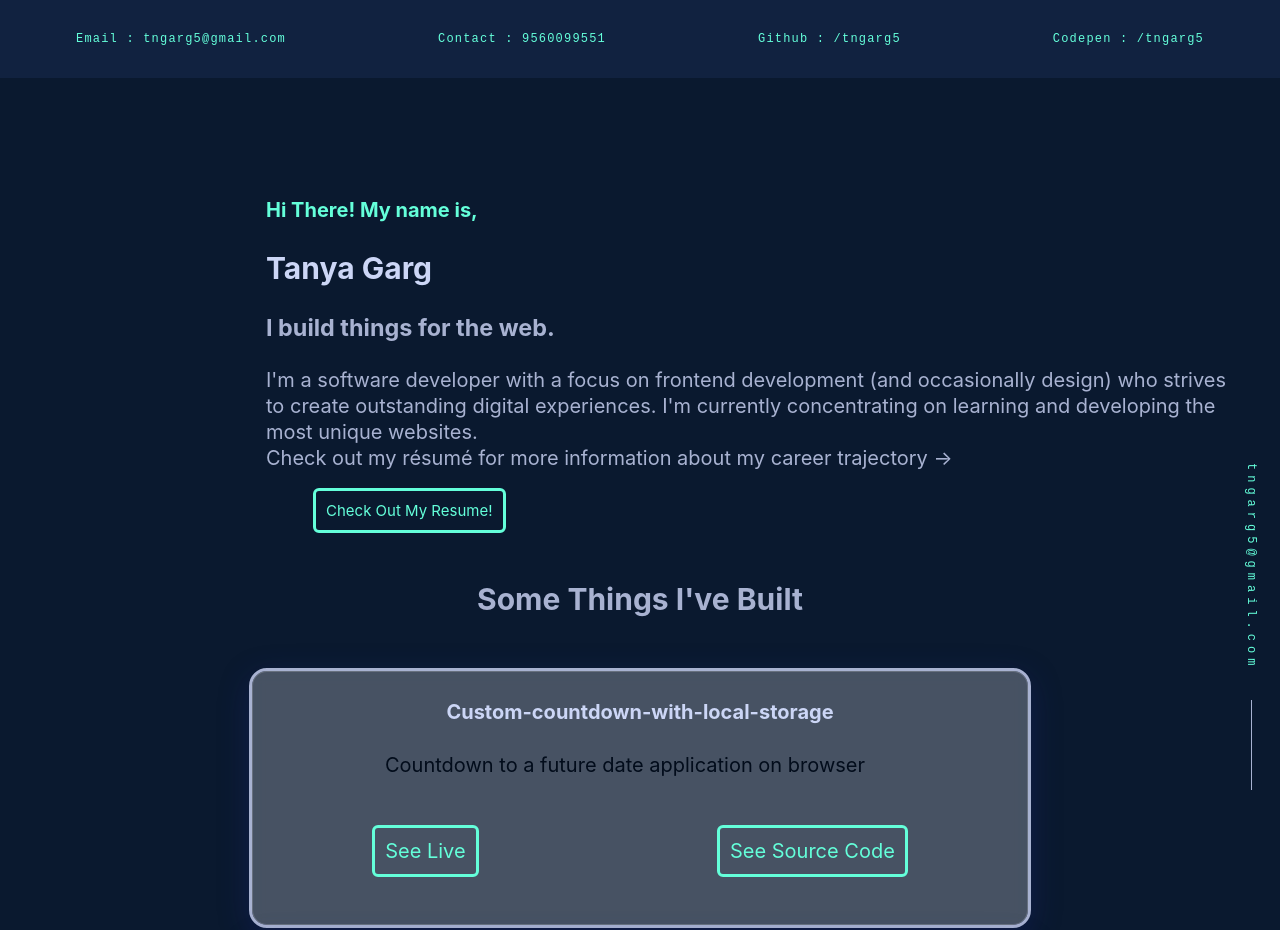
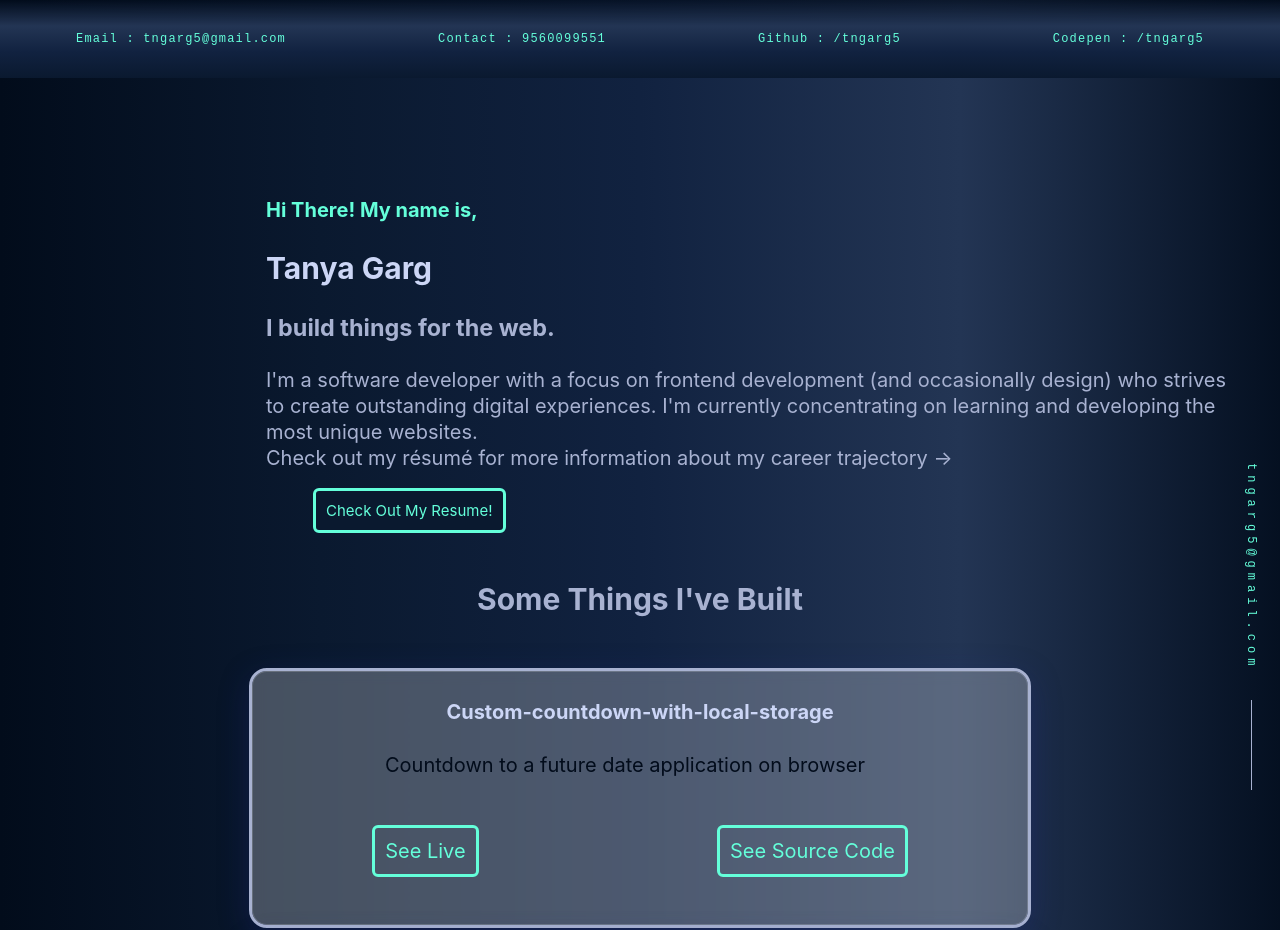
Before and after one commit to tngarg5/Portfolio, a plain HTML site: page index.html in a window 1280 px wide. Shown: the top 930 px of the page. Drawn offline with nearby package versions, Linux system fonts and the light colour scheme.

Commit message:
added gradient

```diff
--- a/style.css
+++ b/style.css
@@ -44,7 +44,8 @@ html {
 }
 
 body {
-    margin: 0px;
+    margin: 0px ;
+    background-image: linear-gradient(to left,var(--navy-shadow),var(--lightest-navy),var(--light-navy),var(--navy),var(--dark-navy));;
     width: 100%;
     min-height: 100%;
     overflow-x: hidden;
@@ -60,7 +61,7 @@ body {
 }
 
 header {
-    background-color: var(--light-navy);
+    background-image: linear-gradient(to bottom,var(--navy-shadow),var(--lightest-navy),var(--light-navy),var(--navy));
     box-shadow: var(--navy-shadow);
     margin-bottom: 15px;
 
```
